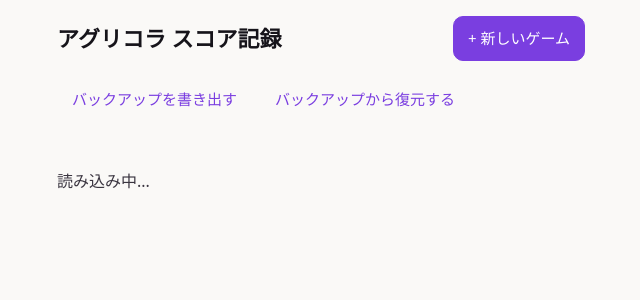
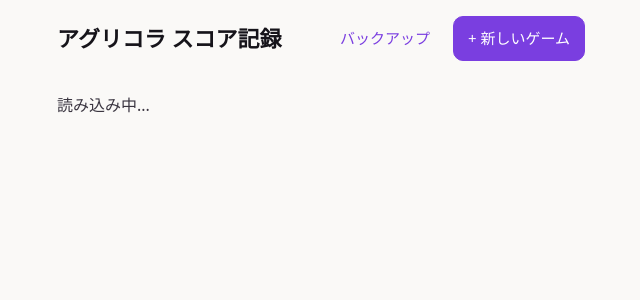
Before and after one commit to TTakiv/-, a React (Vite) app: page / in a window 1280 px wide. Shown: the top 300 px of the page, without its empty margins (319-959 px from the left). Built offline with nearby package versions, Linux system fonts and the light colour scheme.

Commit message:
Combine backup export/import into a single button and modal

```diff
--- a/src/index.css
+++ b/src/index.css
@@ -90,13 +90,6 @@ select {
   display: flex;
   gap: 8px;
   flex-wrap: wrap;
-}
-
-.backup-actions {
-  display: flex;
-  gap: 8px;
-  flex-wrap: wrap;
-  margin-bottom: 16px;
 }
 
 .title-input {
--- a/src/pages/Home.tsx
+++ b/src/pages/Home.tsx
@@ -12,6 +12,7 @@ function formatDate(ts: number): string {
 export default function Home() {
   const [games, setGames] = useState<GameRecord[] | null>(null);
   const [importing, setImporting] = useState(false);
+  const [showBackupMenu, setShowBackupMenu] = useState(false);
   const importFileRef = useRef<HTMLInputElement>(null);
 
   useEffect(() => {
@@ -38,6 +39,7 @@ export default function Home() {
       alert(err instanceof Error ? err.message : '読み込みに失敗しました。');
     } finally {
       setImporting(false);
+      setShowBackupMenu(false);
     }
   }
 
@@ -45,26 +47,49 @@ export default function Home() {
     <div className="page">
       <header className="page-header">
         <h1>アグリコラ スコア記録</h1>
+        <div className="page-header-actions">
+          <button className="btn btn-ghost" onClick={() => setShowBackupMenu(true)}>
+            バックアップ
+          </button>
           <Link className="btn btn-primary" to="/new">
             + 新しいゲーム
           </Link>
+        </div>
       </header>
 
-      <div className="backup-actions">
-        <button className="btn btn-ghost" onClick={() => exportBackup()}>
+      <input ref={importFileRef} type="file" accept="application/json" hidden onChange={handleImportFile} />
+
+      {showBackupMenu && (
+        <div className="modal-backdrop" onClick={() => setShowBackupMenu(false)}>
+          <div className="modal" onClick={(e) => e.stopPropagation()}>
+            <div className="modal-header">
+              <h2>バックアップ</h2>
+              <button className="btn btn-ghost" onClick={() => setShowBackupMenu(false)}>
+                閉じる
+              </button>
+            </div>
+            <p className="hint-text">
+              ゲーム記録とカードのデータをファイルに書き出したり、書き出したファイルから復元したりできます。端末を変更する際にご利用ください。
+            </p>
+            <button
+              className="btn btn-primary btn-block"
+              onClick={() => {
+                exportBackup();
+                setShowBackupMenu(false);
+              }}
+            >
               バックアップを書き出す
             </button>
-        <button className="btn btn-ghost" onClick={() => importFileRef.current?.click()} disabled={importing}>
+            <button
+              className="btn btn-ghost btn-block"
+              onClick={() => importFileRef.current?.click()}
+              disabled={importing}
+            >
               バックアップから復元する
             </button>
-        <input
-          ref={importFileRef}
-          type="file"
-          accept="application/json"
-          hidden
-          onChange={handleImportFile}
-        />
           </div>
+        </div>
+      )}
 
       {games === null && <p>読み込み中...</p>}
       {games !== null && games.length === 0 && (
```
Lines whose indentation alone changed are shown as unchanged.
